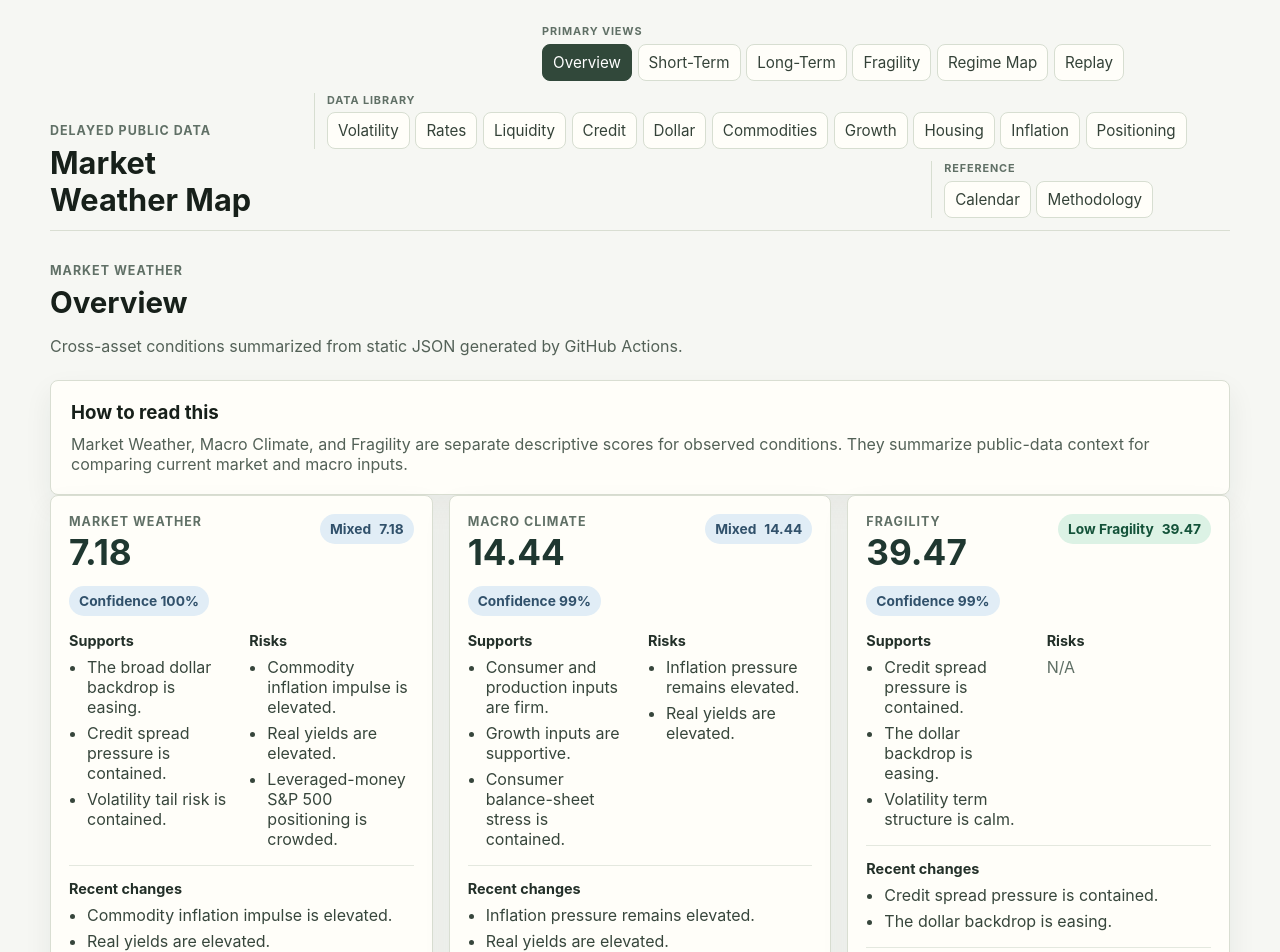
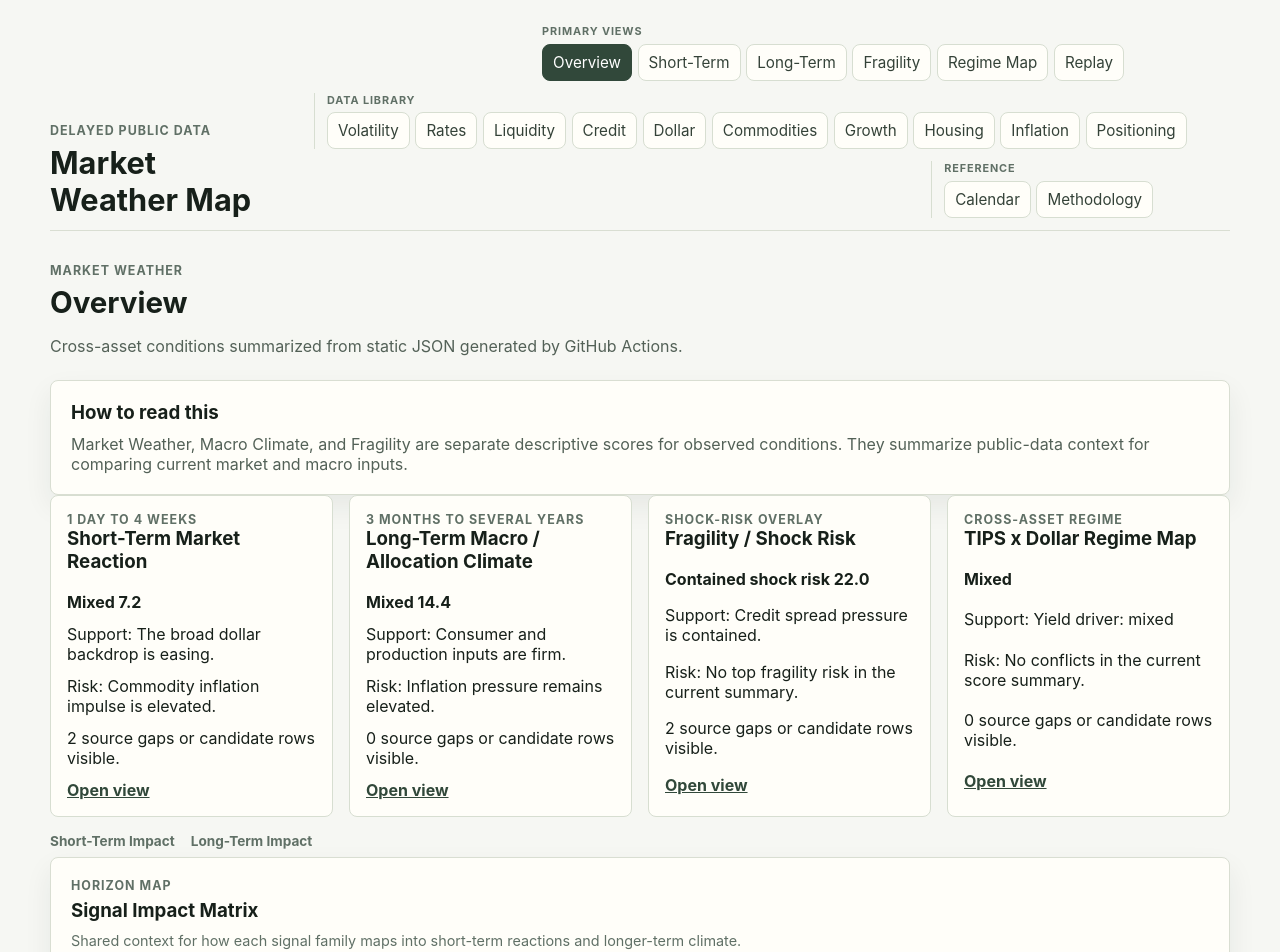
Before and after one commit to zifanzhou1024/market-weather-map, a React (Vite) app: page / in a window 1280 px wide. Shown: the top 952 px of the page. Built offline with nearby package versions, Linux system fonts and the light colour scheme.

Commit message:
feat: make overview a horizon decision hub

```diff
--- a/src/routes/Overview.tsx
+++ b/src/routes/Overview.tsx
@@ -3,26 +3,33 @@ import ConfidenceBreakdown from "../components/ConfidenceBreakdown";
 import DataGapPanel from "../components/DataGapPanel";
 import DataStatusTable from "../components/DataStatusTable";
 import DriverAttributionPanel from "../components/DriverAttributionPanel";
+import HorizonImpactMatrix from "../components/HorizonImpactMatrix";
 import HowToReadPanel from "../components/HowToReadPanel";
 import InterpretationPanel from "../components/InterpretationPanel";
 import MetricCard from "../components/MetricCard";
+import OverviewDecisionCard from "../components/OverviewDecisionCard";
 import ScoreCard from "../components/ScoreCard";
 import SignalList from "../components/SignalList";
 import {
   loadCatalog,
   loadDataStatus,
   loadDerivedSeries,
+  loadRegimeSnapshot,
   loadScoreHistory,
   loadScoreSummary,
+  loadShockRiskSnapshot,
   loadSeries
 } from "../lib/data";
+import { countSourceGaps, firstText, scoreLabel } from "../lib/horizon";
 import type {
   ConfidenceBreakdownData,
   DataStatusFile,
   DerivedSeriesFile,
+  RegimeSnapshotFile,
   ScoreHistoryFile,
   ScoreSummaryFile,
   SeriesCatalogEntry,
+  ShockRiskSnapshotFile,
   TimeSeriesFile
 } from "../lib/types";
 
@@ -37,8 +44,10 @@ const overviewSeriesIds = [
 
 interface OverviewState {
   catalog: SeriesCatalogEntry[];
+  regimeSnapshot: RegimeSnapshotFile;
   scoreHistory: ScoreHistoryFile | null;
   scoreSummary: ScoreSummaryFile;
+  shockSnapshot: ShockRiskSnapshotFile;
   status: DataStatusFile;
   series: Array<TimeSeriesFile | DerivedSeriesFile>;
 }
@@ -118,11 +127,13 @@ export default function Overview() {
 
     async function loadOverview() {
       try {
-        const [catalog, scoreSummary, scoreHistory, status, series] = await Promise.all([
+        const [catalog, scoreSummary, scoreHistory, status, regimeSnapshot, shockSnapshot, series] = await Promise.all([
           loadCatalog(),
           loadScoreSummary(),
           loadScoreHistory().catch(() => null),
           loadDataStatus(),
+          loadRegimeSnapshot(),
+          loadShockRiskSnapshot(),
           Promise.all(
             overviewSeriesIds.map((seriesId) =>
               seriesId === "net_liquidity" ? loadDerivedSeries(seriesId) : loadSeries(seriesId)
@@ -130,7 +141,7 @@ export default function Overview() {
           )
         ]);
 
-        if (active) setData({ catalog, scoreHistory, scoreSummary, status, series });
+        if (active) setData({ catalog, regimeSnapshot, scoreHistory, scoreSummary, shockSnapshot, status, series });
       } catch (loadError) {
         if (active) setError(loadError instanceof Error ? loadError.message : "Unable to load market data.");
       }
@@ -179,6 +190,47 @@ export default function Overview() {
             return (
               <>
                 <HowToReadPanel description="Market Weather, Macro Climate, and Fragility are separate descriptive scores for observed conditions. They summarize public-data context for comparing current market and macro inputs." />
+                <section className="decision-grid" aria-label="Decision views">
+                  <OverviewDecisionCard
+                    horizon="1 day to 4 weeks"
+                    label={scoreLabel(market)}
+                    risk={firstText(market.top_risks, "No top short-term risk in the current summary.")}
+                    sourceGapCount={countSourceGaps(data.shockSnapshot.source_gaps)}
+                    support={firstText(market.top_supports, "No top short-term support in the current summary.")}
+                    title="Short-Term Market Reaction"
+                    to="/short-term"
+                  />
+                  <OverviewDecisionCard
+                    horizon="3 months to several years"
+                    label={scoreLabel(macro)}
+                    risk={firstText(macro.top_risks, "No top long-term risk in the current summary.")}
+                    support={firstText(macro.top_supports, "No top long-term support in the current summary.")}
+                    title="Long-Term Macro / Allocation Climate"
+                    to="/long-term"
+                  />
+                  <OverviewDecisionCard
+                    horizon="Shock-risk overlay"
+                    label={`${data.shockSnapshot.label} ${data.shockSnapshot.score.toFixed(1)}`}
+                    risk={firstText(fragility.top_risks, "No top fragility risk in the current summary.")}
+                    sourceGapCount={countSourceGaps(data.shockSnapshot.source_gaps)}
+                    support={firstText(fragility.top_supports, "No top fragility support in the current summary.")}
+                    title="Fragility / Shock Risk"
+                    to="/fragility"
+                  />
+                  <OverviewDecisionCard
+                    horizon="Cross-asset regime"
+                    label={data.regimeSnapshot.regime.label}
+                    risk={firstText(conflictingSignals, "No conflicts in the current score summary.")}
+                    support={`Yield driver: ${data.regimeSnapshot.regime.yield_driver}`}
+                    title="TIPS x Dollar Regime Map"
+                    to="/regime-map"
+                  />
+                </section>
+                <div className="decision-impact-labels" aria-label="Horizon impact labels">
+                  <span>Short-Term Impact</span>
+                  <span>Long-Term Impact</span>
+                </div>
+                <HorizonImpactMatrix />
                 <section className="score-grid" aria-label="Overview scores">
                   <ScoreCard score={scoreSummary.scores.market_weather} title="Market Weather" />
                   <ScoreCard score={scoreSummary.scores.macro_climate} title="Macro Climate" />
@@ -207,6 +259,7 @@ export default function Overview() {
                   />
                 </section>
                 <ConfidenceBreakdown dataQuality={dataQuality} />
+                <p className="eyebrow overview-data-quality-label">Data quality</p>
                 <DataGapPanel status={data.status} />
               </>
             );
--- a/src/styles.css
+++ b/src/styles.css
@@ -230,6 +230,26 @@ select {
   grid-template-columns: repeat(3, minmax(0, 1fr));
   gap: 16px;
   margin-bottom: 20px;
+}
+
+.decision-grid {
+  display: grid;
+  gap: 1rem;
+  grid-template-columns: repeat(auto-fit, minmax(230px, 1fr));
+}
+
+.decision-impact-labels {
+  color: #607066;
+  display: flex;
+  flex-wrap: wrap;
+  font-size: 0.85rem;
+  font-weight: 700;
+  gap: 1rem;
+  margin: 1rem 0 0.5rem;
+}
+
+.overview-data-quality-label {
+  margin: 0 0 0.5rem;
 }
 
 .macro-cycle-grid {
```
Also changed, not shown: 1 other file (tests, documents, lock files or other folders).
